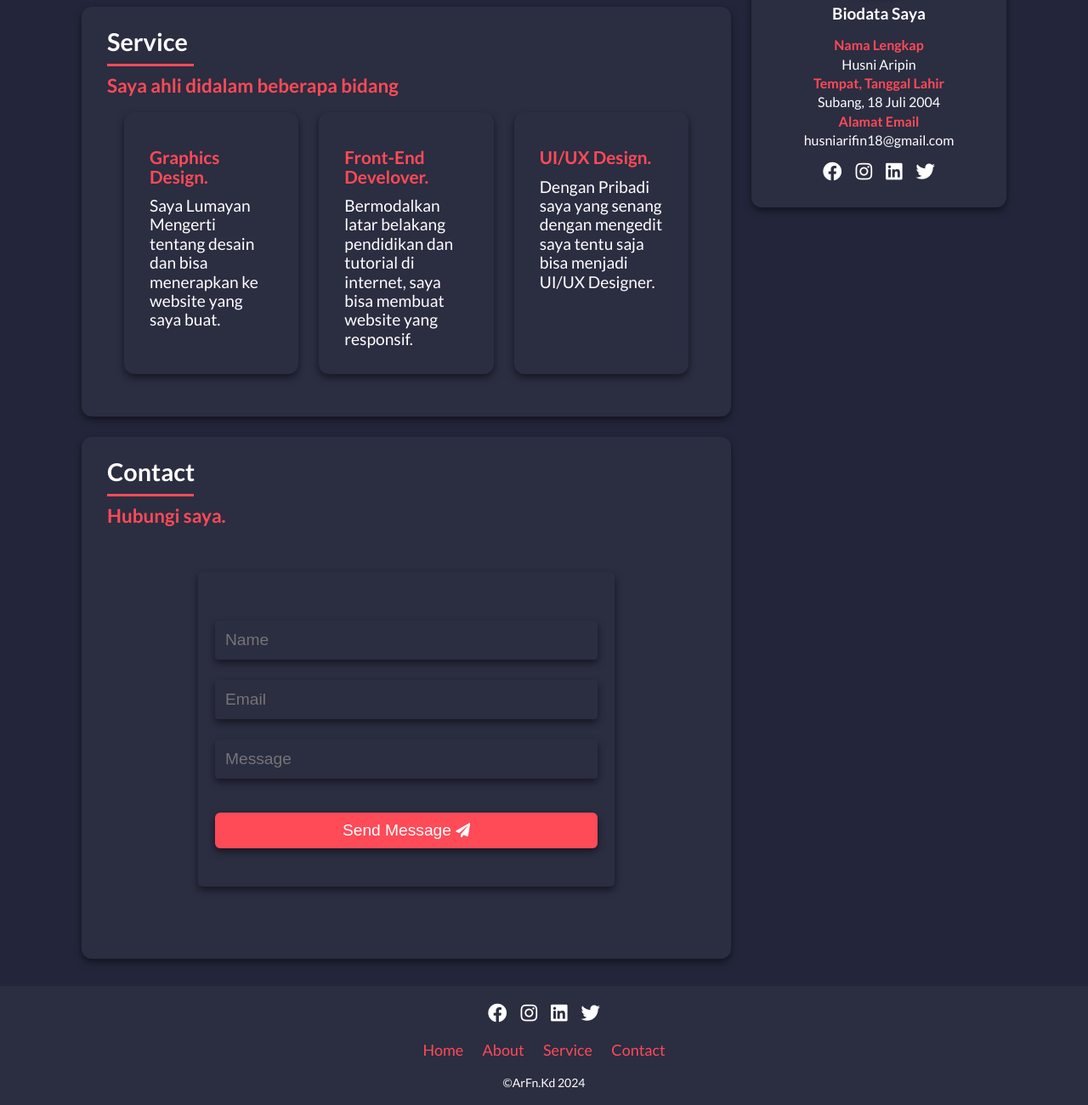
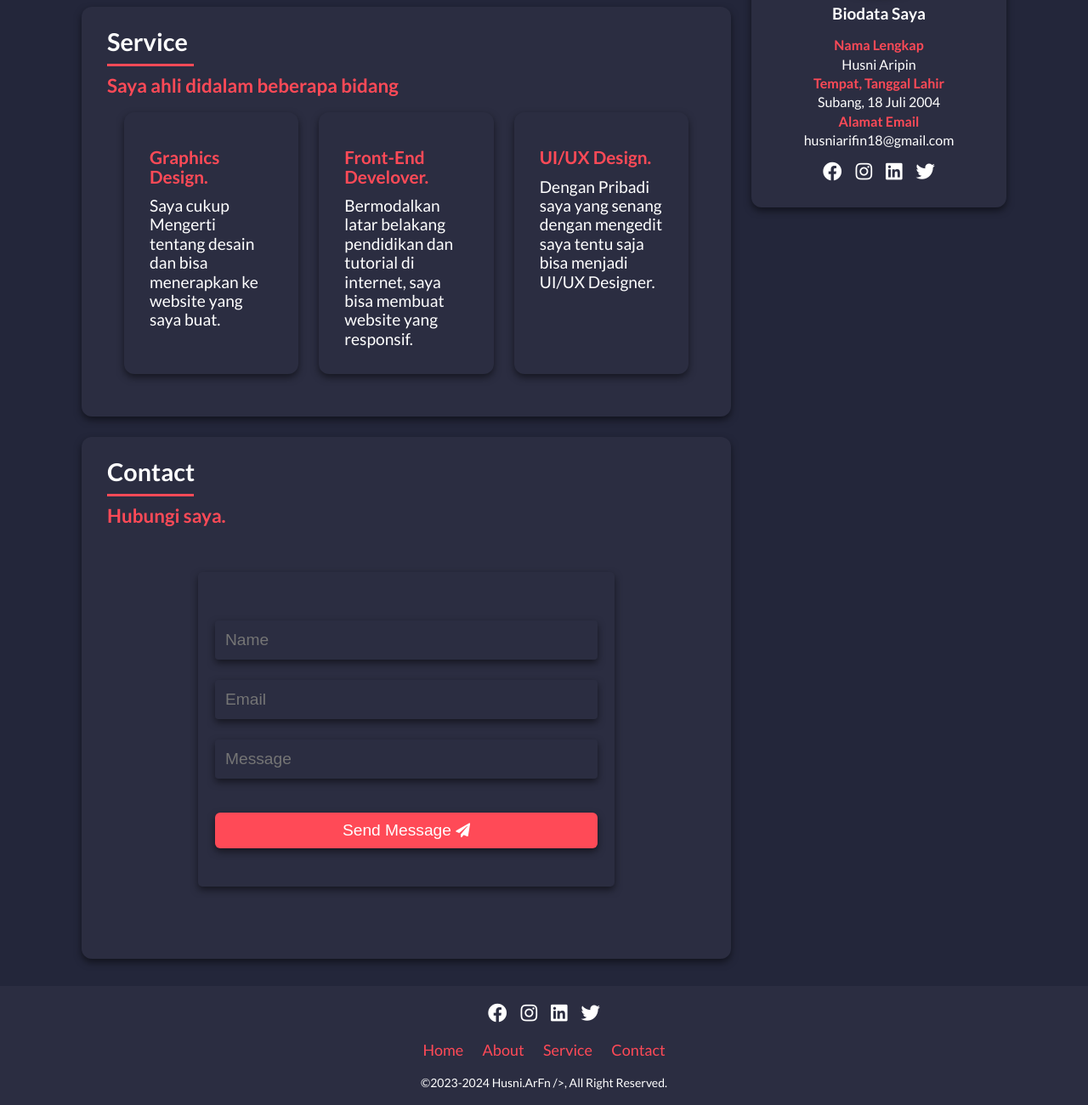
Before and after one commit to Arfn-18/ArFn-V.2, a plain HTML site: page index.html in a window 1280 px wide. Shown: the part 1396-2696 px from the top of the page at 85% size. Drawn offline with Linux system fonts and the light colour scheme.

Commit message:
change name

```diff
--- a/index.html
+++ b/index.html
@@ -4,7 +4,7 @@
 <head>
     <meta charset="UTF-8">
     <meta name="viewport" content="width=device-width, initial-scale=1.0">
-    <title>Arfn.Kd</title>
+    <title>Husni.ArFn /></title>
     <link rel="stylesheet" href="style/style.css">
     <link rel="stylesheet" href="https://cdnjs.cloudflare.com/ajax/libs/font-awesome/5.15.4/css/all.min.css" />
 </head>
@@ -12,7 +12,7 @@
 <body>
     <header>
         <div class="logo">
-            <h1><a href="#">ArFn.<span>Kd</span></a></h1>
+            <h1><a href="#">Husni.<span>ArFn /></span></a></h1>
         </div>
         <nav>
             <ul>
@@ -59,7 +59,7 @@
                 <div class="content-card">
                     <div class="card-service">
                         <h3>Graphics Design.</h3>
-                        <p>Saya Lumayan Mengerti tentang desain dan bisa menerapkan ke website yang saya buat.</p>
+                        <p>Saya cukup Mengerti tentang desain dan bisa menerapkan ke website yang saya buat.</p>
                     </div>
                     <div class="card-service">
                         <h3>Front-End Develover.</h3>
@@ -142,7 +142,7 @@
                 <li><a href="#contact">Contact</a></li>
             </ul>
         </div>
-        <p>&copy;ArFn.Kd 2024</p>
+        <p>&copy;2023-2024 Husni.ArFn />, All Right Reserved.</p>
     </footer>
 </body>
 
```
